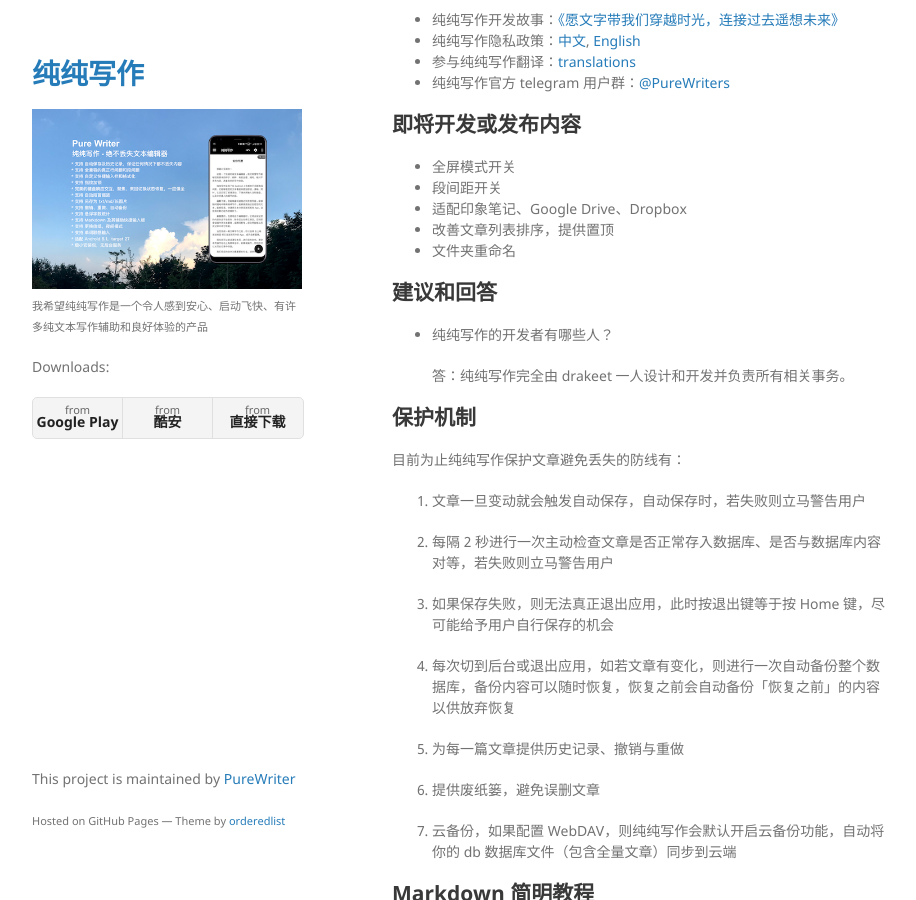
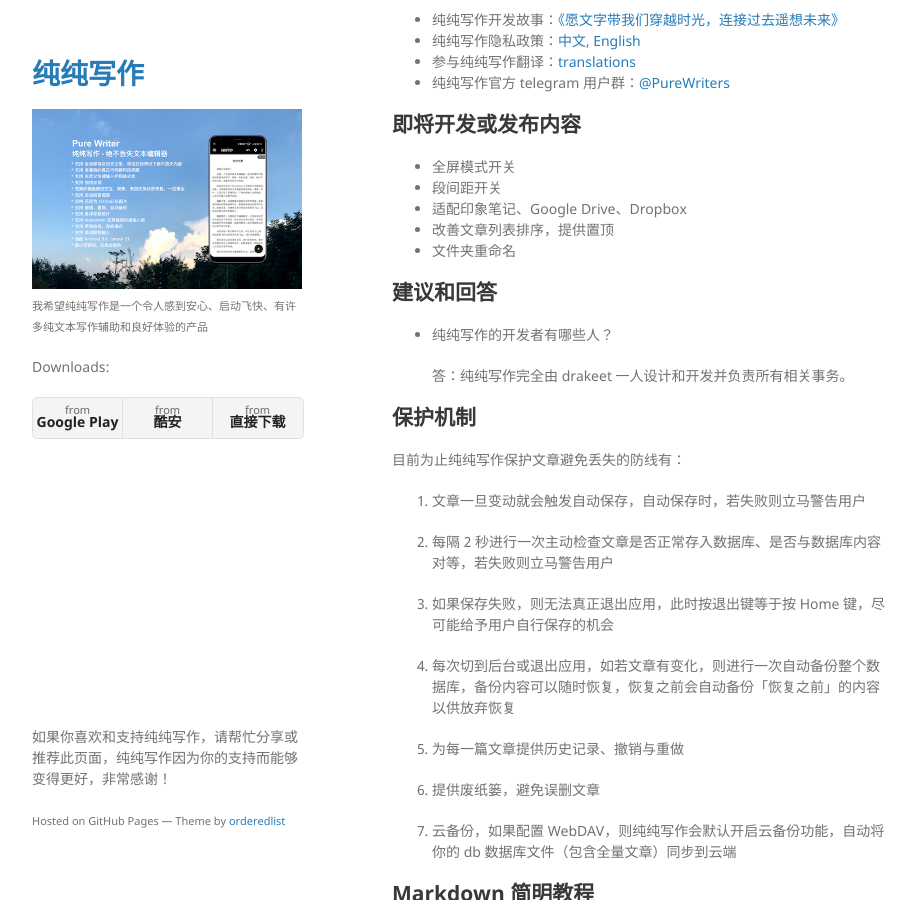
Before and after one commit to PureWriter/writer.drakeet.com, a Jekyll site: the page built from index.md, in a window 1280 px wide and 900 px high, scrolled down 470 px. Shown: the whole window, without its empty margins (178-1094 px from the left). Built offline with Jekyll 4.4.1, drawn with Linux system fonts in a browser that asks for light colours; our own code applies the rules of GitHub Pages for plain Markdown files.

Commit message:
Added share guide

```diff
--- a/_layouts/default.html
+++ b/_layouts/default.html
@@ -37,9 +37,7 @@
 
       </section>
       <footer>
-        {% if site.github.is_project_page %}
-        <p>This project is maintained by <a href="{{ site.github.owner_url }}">{{ site.github.owner_name }}</a></p>
-        {% endif %}
+        <p>如果你喜欢和支持纯纯写作，请帮忙分享或推荐此页面，纯纯写作因为你的支持而能够变得更好，非常感谢！</p>
         <p><small>Hosted on GitHub Pages &mdash; Theme by <a href="https://github.com/orderedlist">orderedlist</a></small></p>
       </footer>
     </div>
```
